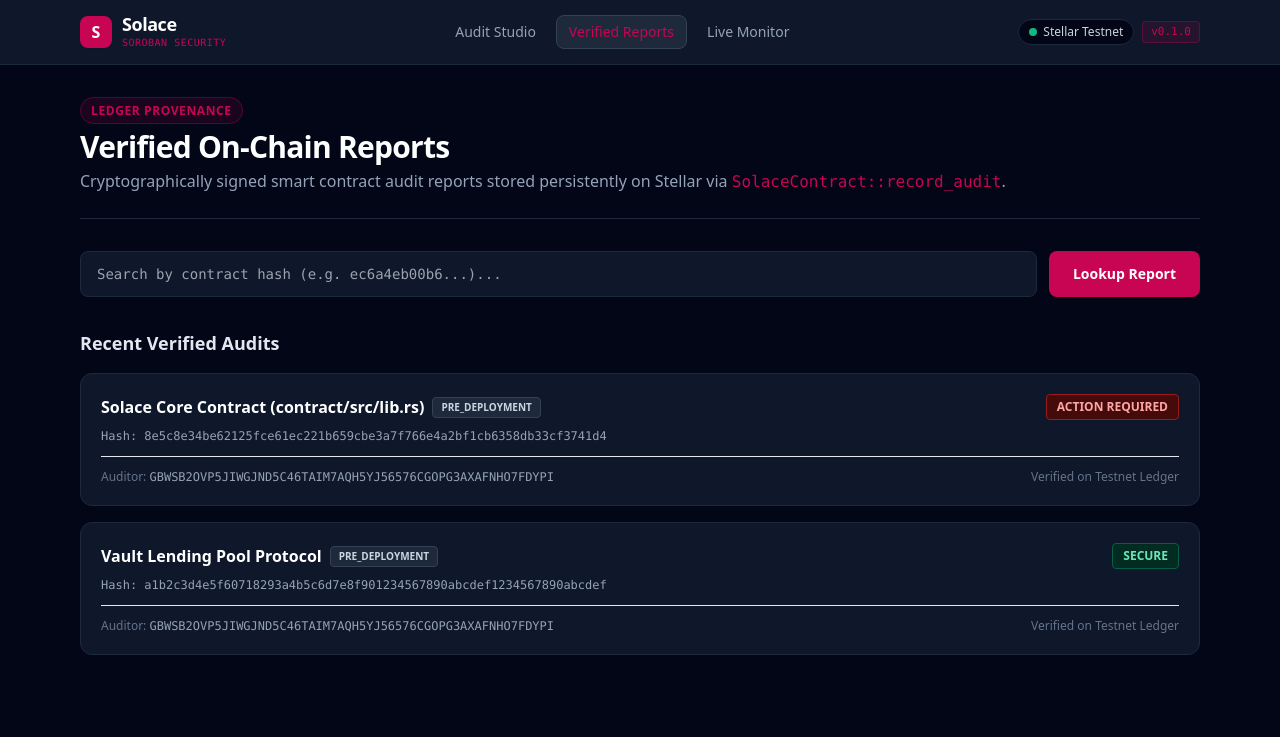
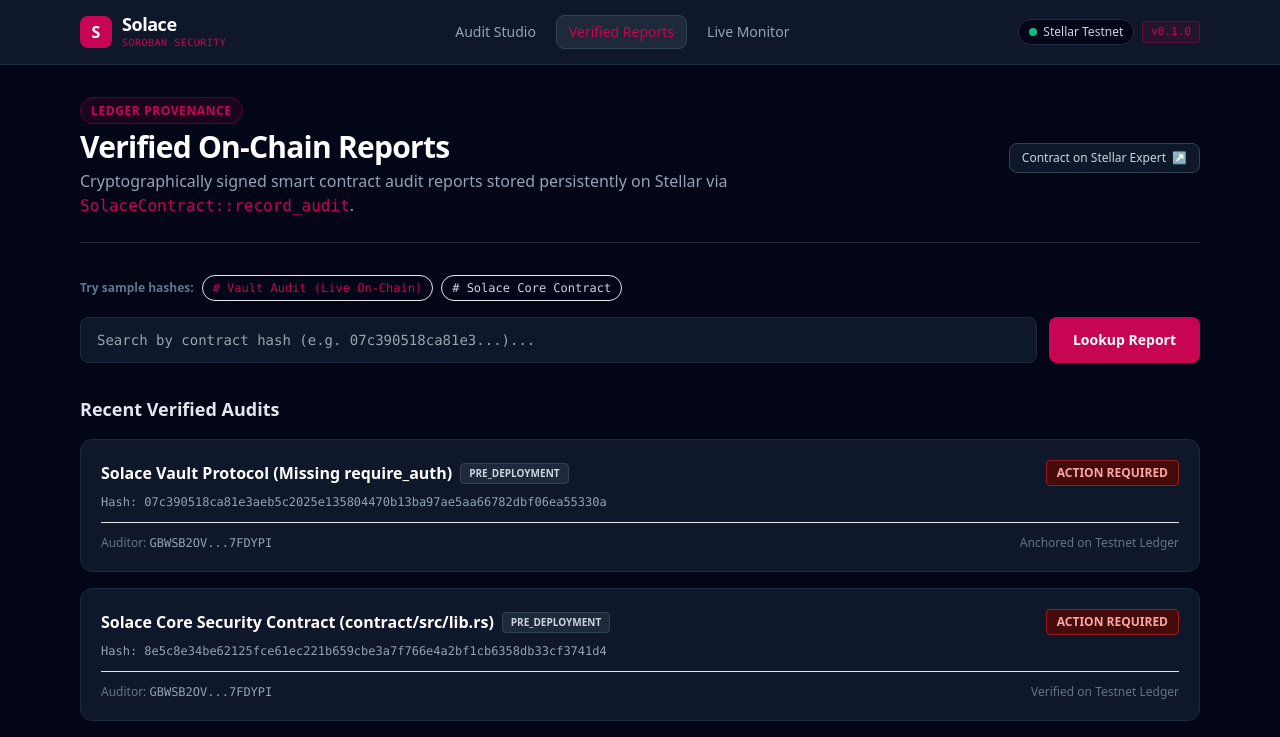
Before and after one commit to agudu50/Solace, a Next.js app in the folder client/: page /reports in a window 1280 px wide. Shown: the top 737 px of the page. Built offline with nearby package versions, Linux system fonts and the light colour scheme.

Commit message:
fixed all backend AI Delays and 503 Errors

```diff
--- a/client/app/reports/page.tsx
+++ b/client/app/reports/page.tsx
@@ -1,5 +1,6 @@
 'use client';
-import React, { useState } from 'react';
+import React, { useState, useEffect, Suspense } from 'react';
+import { useSearchParams } from 'next/navigation';
 
 interface VerifiedReport {
   hash: string;
@@ -12,15 +13,27 @@
   notFound?: boolean;
 }
 
-export default function ReportsPage() {
+const LIVE_CONTRACT_ID = 'CBXV73FFYM45PJQYUB2VTGU2WUQL4JUSL6OG3SEWSGXW4WJH5YSNQKDQ';
+
+function ReportsContent() {
+  const searchParams = useSearchParams();
   const [searchHash, setSearchHash] = useState<string>('');
   const [searching, setSearching] = useState<boolean>(false);
   const [searchResult, setSearchResult] = useState<VerifiedReport | null>(null);
 
   const mockReports: VerifiedReport[] = [
     {
+      hash: '07c390518ca81e3aeb5c2025e135804470b13ba97ae5aa66782dbf06ea55330a',
+      contract: 'Solace Vault Protocol (Missing require_auth)',
+      auditType: 'PRE_DEPLOYMENT',
+      riskScore: 85,
+      isSecure: false,
+      auditor: 'GBWSB2OVP5JIWGJND5C46TAIM7AQH5YJ56576CGOPG3AXAFNHO7FDYPI',
+      timestamp: 'Anchored on Testnet Ledger',
+    },
+    {
       hash: '8e5c8e34be62125fce61ec221b659cbe3a7f766e4a2bf1cb6358db33cf3741d4',
-      contract: 'Solace Core Contract (contract/src/lib.rs)',
+      contract: 'Solace Core Security Contract (contract/src/lib.rs)',
       auditType: 'PRE_DEPLOYMENT',
       riskScore: 35,
       isSecure: false,
@@ -38,11 +51,10 @@
     },
   ];
 
-  const handleSearch = async (e: React.FormEvent) => {
-    e.preventDefault();
-    const query = searchHash.trim();
+  const executeLookup = async (query: string) => {
     if (!query) return;
     setSearching(true);
+    setSearchHash(query);
 
     try {
       const apiBase = process.env.NEXT_PUBLIC_API_URL || 'http://localhost:5000';
@@ -57,7 +69,7 @@
           riskScore: res.data.risk_score,
           isSecure: res.data.is_secure,
           auditor: res.data.auditor,
-          timestamp: 'Confirmed on Stellar Ledger',
+          timestamp: 'Confirmed on Stellar Soroban Testnet',
           notFound: false,
         });
       } else {
@@ -94,9 +106,22 @@
     }
   };
 
+  useEffect(() => {
+    const hashParam = searchParams.get('hash');
+    if (hashParam) {
+      executeLookup(hashParam);
+    }
+  }, [searchParams]);
+
+  const handleSearch = (e: React.FormEvent) => {
+    e.preventDefault();
+    executeLookup(searchHash.trim());
+  };
+
   return (
     <main className="max-w-6xl mx-auto px-4 py-8">
-      <div className="mb-8 border-b border-slate-800 pb-6">
+      <div className="flex flex-col md:flex-row justify-between items-start md:items-center mb-8 border-b border-slate-800 pb-6 gap-4">
+        <div>
           <span className="text-xs font-bold px-2.5 py-1 bg-accent-subtle text-accent border border-accent-subtle rounded-full tracking-wider uppercase">
             Ledger Provenance
           </span>
@@ -109,6 +134,36 @@
           </p>
         </div>
 
+        <a
+          href={`https://stellar.expert/explorer/testnet/contract/${LIVE_CONTRACT_ID}`}
+          target="_blank"
+          rel="noopener noreferrer"
+          className="text-xs px-3 py-1.5 rounded-lg bg-slate-900 hover:bg-slate-800 text-slate-300 border border-slate-700 transition flex items-center gap-1.5 whitespace-nowrap"
+        >
+          <span>Contract on Stellar Expert</span>
+          <span>↗</span>
+        </a>
+      </div>
+
+      {/* Quick Hash Pills */}
+      <div className="mb-4 flex flex-wrap items-center gap-2">
+        <span className="text-xs text-slate-500 font-semibold">Try sample hashes:</span>
+        <button
+          type="button"
+          onClick={() => executeLookup('07c390518ca81e3aeb5c2025e135804470b13ba97ae5aa66782dbf06ea55330a')}
+          className="text-xs font-mono px-2.5 py-1 rounded-full bg-slate-850 hover:bg-slate-800 text-accent border border-slate-750 transition"
+        >
+          # Vault Audit (Live On-Chain)
+        </button>
+        <button
+          type="button"
+          onClick={() => executeLookup('8e5c8e34be62125fce61ec221b659cbe3a7f766e4a2bf1cb6358db33cf3741d4')}
+          className="text-xs font-mono px-2.5 py-1 rounded-full bg-slate-850 hover:bg-slate-800 text-slate-300 border border-slate-750 transition"
+        >
+          # Solace Core Contract
+        </button>
+      </div>
+
       {/* Search Bar */}
       <form onSubmit={handleSearch} className="mb-8">
         <div className="flex flex-col sm:flex-row gap-3">
@@ -116,13 +171,13 @@
             type="text"
             value={searchHash}
             onChange={(e) => setSearchHash(e.target.value)}
-            placeholder="Search by contract hash (e.g. ec6a4eb00b6...)..."
+            placeholder="Search by contract hash (e.g. 07c390518ca81e3...)..."
             className="flex-grow bg-slate-900 border border-slate-800 rounded-lg px-4 py-3 text-sm text-slate-200 font-mono focus:outline-none focus:border-accent transition"
           />
           <button
             type="submit"
             disabled={searching}
-            className="px-6 py-3 bg-accent bg-accent-hover text-white font-bold rounded-lg text-sm transition"
+            className="px-6 py-3 bg-accent bg-accent-hover disabled:bg-slate-800 text-white font-bold rounded-lg text-sm transition"
           >
             {searching ? 'Querying Ledger...' : 'Lookup Report'}
           </button>
@@ -137,23 +192,25 @@
               No on-chain audit record found for hash <span className="font-mono text-accent">{searchHash}</span>.
             </div>
           ) : (
-            <div className="p-5 bg-slate-900 border border-accent-subtle rounded-xl">
-              <div className="flex justify-between items-start">
+            <div className="p-5 bg-slate-900 border border-accent-subtle rounded-xl shadow-lg">
+              <div className="flex justify-between items-start gap-4">
                 <div>
                   <span className="text-xs font-bold px-2 py-0.5 rounded bg-accent-subtle text-accent border border-accent-subtle">
-                    Query Result
+                    Live Ledger Record
                   </span>
-                  <h3 className="text-lg font-bold text-white mt-1">{searchResult.contract}</h3>
-                  <p className="text-xs font-mono text-slate-400 mt-0.5">{searchResult.hash}</p>
+                  <h3 className="text-lg font-bold text-white mt-1.5">{searchResult.contract}</h3>
+                  <p className="text-xs font-mono text-slate-400 mt-0.5 break-all">{searchResult.hash}</p>
                 </div>
-                <span className={`text-xs font-bold px-2.5 py-1 rounded ${searchResult.isSecure ? 'bg-emerald-600 text-white' : 'bg-red-600 text-white'}`}>
-                  {searchResult.isSecure ? 'SECURE' : 'VULNERABLE'}
+                <span className={`text-xs font-bold px-2.5 py-1 rounded whitespace-nowrap ${searchResult.isSecure ? 'bg-emerald-600 text-white' : 'bg-red-600 text-white'}`}>
+                  {searchResult.isSecure ? 'SECURE' : 'ACTION REQUIRED'}
                 </span>
               </div>
               <div className="grid grid-cols-2 sm:grid-cols-4 gap-4 mt-4 pt-4 border-t border-slate-800 text-xs">
                 <div>
                   <span className="text-slate-500">Risk Score</span>
-                  <p className="text-white font-bold text-sm mt-0.5">{searchResult.riskScore}/100</p>
+                  <p className={`font-bold text-base mt-0.5 ${searchResult.riskScore > 50 ? 'text-red-400' : 'text-emerald-400'}`}>
+                    {searchResult.riskScore} <span className="text-xs font-normal text-slate-500">/ 100</span>
+                  </p>
                 </div>
                 <div>
                   <span className="text-slate-500">Audit Type</span>
@@ -161,11 +218,13 @@
                 </div>
                 <div>
                   <span className="text-slate-500">Auditor Address</span>
-                  <p className="text-white font-mono text-sm mt-0.5">{searchResult.auditor}</p>
+                  <p className="text-white font-mono text-xs mt-0.5 truncate" title={searchResult.auditor}>
+                    {searchResult.auditor.slice(0, 8)}...{searchResult.auditor.slice(-6)}
+                  </p>
                 </div>
                 <div>
                   <span className="text-slate-500">Recorded Timestamp</span>
-                  <p className="text-white font-sm mt-0.5">{searchResult.timestamp}</p>
+                  <p className="text-slate-300 text-xs mt-0.5">{searchResult.timestamp}</p>
                 </div>
               </div>
             </div>
@@ -177,7 +236,11 @@
       <h2 className="text-lg font-semibold text-slate-200 mb-4">Recent Verified Audits</h2>
       <div className="space-y-4">
         {mockReports.map((item, idx) => (
-          <div key={idx} className="bg-slate-900 border border-slate-800 p-5 rounded-xl hover:border-slate-700 transition">
+          <div
+            key={idx}
+            onClick={() => executeLookup(item.hash)}
+            className="bg-slate-900 border border-slate-800 p-5 rounded-xl hover:border-slate-700 cursor-pointer transition"
+          >
             <div className="flex flex-col sm:flex-row justify-between sm:items-center gap-2 mb-2">
               <div className="flex items-center gap-2">
                 <span className="font-bold text-white text-base">{item.contract}</span>
@@ -191,7 +254,7 @@
             </div>
             <p className="text-xs font-mono text-slate-400 mb-3 truncate">Hash: {item.hash}</p>
             <div className="flex items-center justify-between text-xs text-slate-500 pt-3 border-t border-slate-850">
-              <span>Auditor: <span className="font-mono text-slate-400">{item.auditor}</span></span>
+              <span>Auditor: <span className="font-mono text-slate-400">{item.auditor.slice(0, 8)}...{item.auditor.slice(-6)}</span></span>
               <span>{item.timestamp}</span>
             </div>
           </div>
@@ -200,3 +263,11 @@
     </main>
   );
 }
+
+export default function ReportsPage() {
+  return (
+    <Suspense fallback={<div className="max-w-6xl mx-auto px-4 py-12 text-center text-slate-400">Loading verified reports...</div>}>
+      <ReportsContent />
+    </Suspense>
+  );
+}
--- a/client/components/audit/ContractInput.tsx
+++ b/client/components/audit/ContractInput.tsx
@@ -223,9 +223,16 @@
         type="button"
         onClick={onAudit}
         disabled={loading || !codeSnippet.trim()}
-        className="mt-4 w-full py-3 px-4 bg-accent bg-accent-hover disabled:bg-slate-800 disabled:text-slate-500 text-white font-bold rounded-lg transition shadow-lg"
+        className="mt-4 w-full py-3 px-4 bg-accent bg-accent-hover disabled:bg-slate-800 disabled:text-slate-500 text-white font-bold rounded-lg transition shadow-lg flex items-center justify-center gap-2"
       >
-        {loading ? 'Gemini AI Analyzing Code...' : 'Run Security Audit'}
+        {loading ? (
+          <>
+            <span className="w-4 h-4 border-2 border-white/30 border-t-white rounded-full animate-spin inline-block"></span>
+            <span>Auditing Smart Contract...</span>
+          </>
+        ) : (
+          'Audit Smart Contract'
+        )}
       </button>
     </div>
   );
```
Also changed, not shown: client/app/monitor/page.tsx (+14 -2 lines), client/app/page.tsx (+71 -2 lines), 2 other files (tests, documents, lock files or other folders). Lines whose indentation alone changed are shown as unchanged.
